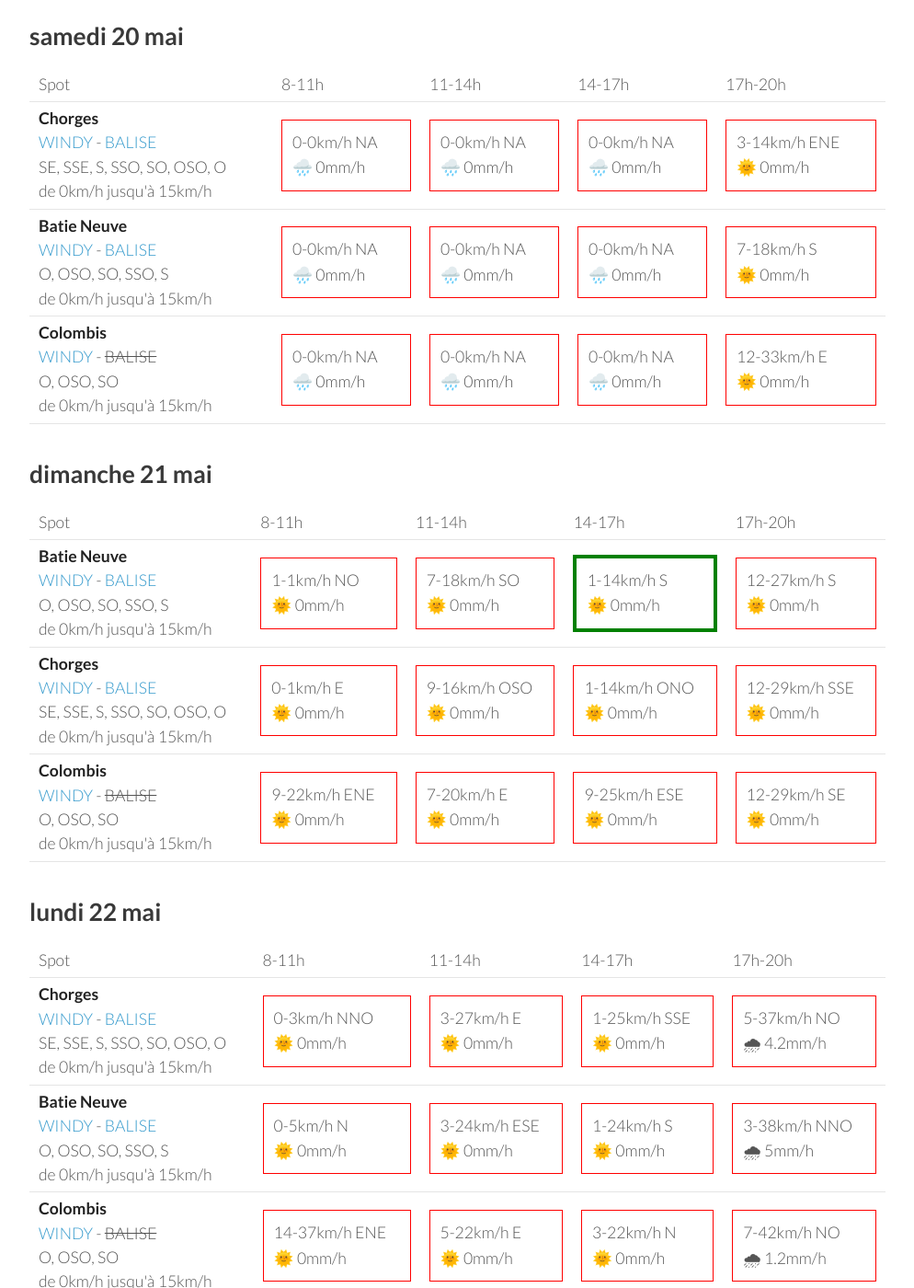
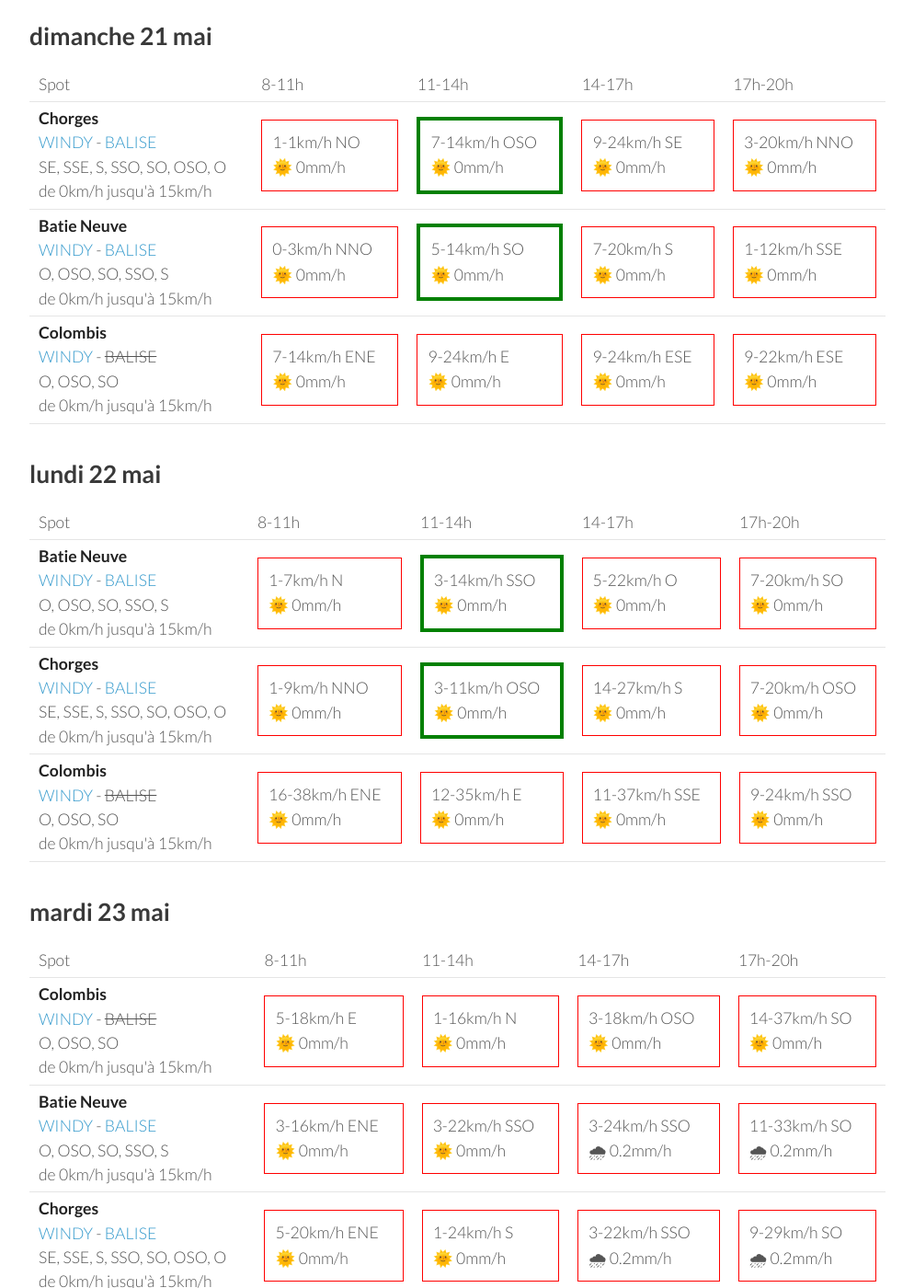
Before and after one commit to parapente-dans-le-nord/parapente-dans-le-nord.github.io, a Jekyll site: the page built from serre_poncon.markdown, in a window 1280 px wide and 1400 px high, scrolled down 256 px. Shown: the whole window at 92% size, without its empty margins (26-1020 px from the left). Built offline with Jekyll 4.4.1, drawn with Linux system fonts in a browser that asks for light colours; some of the changed text lies outside the part shown.

Commit message:
update index.markdown

```diff
--- a/serre_poncon.markdown
+++ b/serre_poncon.markdown
@@ -7,9 +7,9 @@ title:  "Tous les spots"
 {: .links}
 
 # Prevision Windy, modèle Arome
-page mise à jour le samedi 20 mai 22:31
+page mise à jour le dimanche 21 mai 06:31
 
-## samedi 20 mai
+## dimanche 21 mai
 
 {::nomarkdown}
 <table>
@@ -24,73 +24,30 @@ page mise à jour le samedi 20 mai 22:31
 <tr>
         <td><strong>Chorges</strong><br><a href="https://windy.com/44.578/6.280?44.559,6.262,10">WINDY</a> - <span class=""><a href="https://www.openwindmap.org/PP554">BALISE</a> </span><br> <span class="vent-favorable">SE, SSE, S, SSO, SO, OSO, O</span><br><span class="force-vent">de 0km/h jusqu'à 15km/h</span> </td>
 
-            <td><div class="not-flyable"><p>0-0km/h NA</p><p>🌧️ 0mm/h</p></div></td>
-            <td><div class="not-flyable"><p>0-0km/h NA</p><p>🌧️ 0mm/h</p></div></td>
-            <td><div class="not-flyable"><p>0-0km/h NA</p><p>🌧️ 0mm/h</p></div></td>
-            <td><div class="not-flyable"><p>3-14km/h ENE</p><p>🌞 0mm/h</p></div></td>
+            <td><div class="not-flyable"><p>1-1km/h NO</p><p>🌞 0mm/h</p></div></td>
+            <td><div class="flyable"><p>7-14km/h OSO</p><p>🌞 0mm/h</p></div></td>
+            <td><div class="not-flyable"><p>9-24km/h SE</p><p>🌞 0mm/h</p></div></td>
+            <td><div class="not-flyable"><p>3-20km/h NNO</p><p>🌞 0mm/h</p></div></td>
+
 
     </tr>
 <tr>
         <td><strong>Batie Neuve</strong><br><a href="https://windy.com/44.584/6.236?44.559,6.262,10,m:eTtagly">WINDY</a> - <span class=""><a href="https://www.openwindmap.org/PP554">BALISE</a> </span><br> <span class="vent-favorable">O, OSO, SO, SSO, S</span><br><span class="force-vent">de 0km/h jusqu'à 15km/h</span> </td>
 
-            <td><div class="not-flyable"><p>0-0km/h NA</p><p>🌧️ 0mm/h</p></div></td>
-            <td><div class="not-flyable"><p>0-0km/h NA</p><p>🌧️ 0mm/h</p></div></td>
-            <td><div class="not-flyable"><p>0-0km/h NA</p><p>🌧️ 0mm/h</p></div></td>
-            <td><div class="not-flyable"><p>7-18km/h S</p><p>🌞 0mm/h</p></div></td>
-
-    </tr>
-<tr>
-        <td><strong>Colombis</strong><br><a href="https://windy.com/44.494/6.216?44.559,6.262,10">WINDY</a> - <span class="no-balise"> BALISE </span><br> <span class="vent-favorable">O, OSO, SO</span><br><span class="force-vent">de 0km/h jusqu'à 15km/h</span> </td>
-
-            <td><div class="not-flyable"><p>0-0km/h NA</p><p>🌧️ 0mm/h</p></div></td>
-            <td><div class="not-flyable"><p>0-0km/h NA</p><p>🌧️ 0mm/h</p></div></td>
-            <td><div class="not-flyable"><p>0-0km/h NA</p><p>🌧️ 0mm/h</p></div></td>
-            <td><div class="not-flyable"><p>12-33km/h E</p><p>🌞 0mm/h</p></div></td>
-
-    </tr>
-
-</tbody>
-</table>
-{:/}
-## dimanche 21 mai
-
-{::nomarkdown}
-<table>
-  <tbody>
-    <tr>
-      <td>Spot</td>
-      <td>8-11h</td>
-      <td>11-14h</td>
-      <td>14-17h</td>
-      <td>17h-20h</td>
-    </tr>
-<tr>
-        <td><strong>Batie Neuve</strong><br><a href="https://windy.com/44.584/6.236?44.559,6.262,10,m:eTtagly">WINDY</a> - <span class=""><a href="https://www.openwindmap.org/PP554">BALISE</a> </span><br> <span class="vent-favorable">O, OSO, SO, SSO, S</span><br><span class="force-vent">de 0km/h jusqu'à 15km/h</span> </td>
-
-            <td><div class="not-flyable"><p>1-1km/h NO</p><p>🌞 0mm/h</p></div></td>
-            <td><div class="not-flyable"><p>7-18km/h SO</p><p>🌞 0mm/h</p></div></td>
-            <td><div class="flyable"><p>1-14km/h S</p><p>🌞 0mm/h</p></div></td>
-            <td><div class="not-flyable"><p>12-27km/h S</p><p>🌞 0mm/h</p></div></td>
-
-
-    </tr>
-<tr>
-        <td><strong>Chorges</strong><br><a href="https://windy.com/44.578/6.280?44.559,6.262,10">WINDY</a> - <span class=""><a href="https://www.openwindmap.org/PP554">BALISE</a> </span><br> <span class="vent-favorable">SE, SSE, S, SSO, SO, OSO, O</span><br><span class="force-vent">de 0km/h jusqu'à 15km/h</span> </td>
-
-            <td><div class="not-flyable"><p>0-1km/h E</p><p>🌞 0mm/h</p></div></td>
-            <td><div class="not-flyable"><p>9-16km/h OSO</p><p>🌞 0mm/h</p></div></td>
-            <td><div class="not-flyable"><p>1-14km/h ONO</p><p>🌞 0mm/h</p></div></td>
-            <td><div class="not-flyable"><p>12-29km/h SSE</p><p>🌞 0mm/h</p></div></td>
+            <td><div class="not-flyable"><p>0-3km/h NNO</p><p>🌞 0mm/h</p></div></td>
+            <td><div class="flyable"><p>5-14km/h SO</p><p>🌞 0mm/h</p></div></td>
+            <td><div class="not-flyable"><p>7-20km/h S</p><p>🌞 0mm/h</p></div></td>
+            <td><div class="not-flyable"><p>1-12km/h SSE</p><p>🌞 0mm/h</p></div></td>
 
 
     </tr>
 <tr>
         <td><strong>Colombis</strong><br><a href="https://windy.com/44.494/6.216?44.559,6.262,10">WINDY</a> - <span class="no-balise"> BALISE </span><br> <span class="vent-favorable">O, OSO, SO</span><br><span class="force-vent">de 0km/h jusqu'à 15km/h</span> </td>
 
-            <td><div class="not-flyable"><p>9-22km/h ENE</p><p>🌞 0mm/h</p></div></td>
-            <td><div class="not-flyable"><p>7-20km/h E</p><p>🌞 0mm/h</p></div></td>
-            <td><div class="not-flyable"><p>9-25km/h ESE</p><p>🌞 0mm/h</p></div></td>
-            <td><div class="not-flyable"><p>12-29km/h SE</p><p>🌞 0mm/h</p></div></td>
+            <td><div class="not-flyable"><p>7-14km/h ENE</p><p>🌞 0mm/h</p></div></td>
+            <td><div class="not-flyable"><p>9-24km/h E</p><p>🌞 0mm/h</p></div></td>
+            <td><div class="not-flyable"><p>9-24km/h ESE</p><p>🌞 0mm/h</p></div></td>
+            <td><div class="not-flyable"><p>9-22km/h ESE</p><p>🌞 0mm/h</p></div></td>
 
 
     </tr>
@@ -111,32 +68,32 @@ page mise à jour le samedi 20 mai 22:31
       <td>17h-20h</td>
     </tr>
 <tr>
-        <td><strong>Chorges</strong><br><a href="https://windy.com/44.578/6.280?44.559,6.262,10">WINDY</a> - <span class=""><a href="https://www.openwindmap.org/PP554">BALISE</a> </span><br> <span class="vent-favorable">SE, SSE, S, SSO, SO, OSO, O</span><br><span class="force-vent">de 0km/h jusqu'à 15km/h</span> </td>
+        <td><strong>Batie Neuve</strong><br><a href="https://windy.com/44.584/6.236?44.559,6.262,10,m:eTtagly">WINDY</a> - <span class=""><a href="https://www.openwindmap.org/PP554">BALISE</a> </span><br> <span class="vent-favorable">O, OSO, SO, SSO, S</span><br><span class="force-vent">de 0km/h jusqu'à 15km/h</span> </td>
 
-            <td><div class="not-flyable"><p>0-3km/h NNO</p><p>🌞 0mm/h</p></div></td>
-            <td><div class="not-flyable"><p>3-27km/h E</p><p>🌞 0mm/h</p></div></td>
-            <td><div class="not-flyable"><p>1-25km/h SSE</p><p>🌞 0mm/h</p></div></td>
-            <td><div class="not-flyable"><p>5-37km/h NO</p><p>🌧 4.2mm/h</p></div></td>
+            <td><div class="not-flyable"><p>1-7km/h N</p><p>🌞 0mm/h</p></div></td>
+            <td><div class="flyable"><p>3-14km/h SSO</p><p>🌞 0mm/h</p></div></td>
+            <td><div class="not-flyable"><p>5-22km/h O</p><p>🌞 0mm/h</p></div></td>
+            <td><div class="not-flyable"><p>7-20km/h SO</p><p>🌞 0mm/h</p></div></td>
 
 
     </tr>
 <tr>
-        <td><strong>Batie Neuve</strong><br><a href="https://windy.com/44.584/6.236?44.559,6.262,10,m:eTtagly">WINDY</a> - <span class=""><a href="https://www.openwindmap.org/PP554">BALISE</a> </span><br> <span class="vent-favorable">O, OSO, SO, SSO, S</span><br><span class="force-vent">de 0km/h jusqu'à 15km/h</span> </td>
+        <td><strong>Chorges</strong><br><a href="https://windy.com/44.578/6.280?44.559,6.262,10">WINDY</a> - <span class=""><a href="https://www.openwindmap.org/PP554">BALISE</a> </span><br> <span class="vent-favorable">SE, SSE, S, SSO, SO, OSO, O</span><br><span class="force-vent">de 0km/h jusqu'à 15km/h</span> </td>
 
-            <td><div class="not-flyable"><p>0-5km/h N</p><p>🌞 0mm/h</p></div></td>
-            <td><div class="not-flyable"><p>3-24km/h ESE</p><p>🌞 0mm/h</p></div></td>
-            <td><div class="not-flyable"><p>1-24km/h S</p><p>🌞 0mm/h</p></div></td>
-            <td><div class="not-flyable"><p>3-38km/h NNO</p><p>🌧 5mm/h</p></div></td>
+            <td><div class="not-flyable"><p>1-9km/h NNO</p><p>🌞 0mm/h</p></div></td>
+            <td><div class="flyable"><p>3-11km/h OSO</p><p>🌞 0mm/h</p></div></td>
+            <td><div class="not-flyable"><p>14-27km/h S</p><p>🌞 0mm/h</p></div></td>
+            <td><div class="not-flyable"><p>7-20km/h OSO</p><p>🌞 0mm/h</p></div></td>
 
 
     </tr>
 <tr>
         <td><strong>Colombis</strong><br><a href="https://windy.com/44.494/6.216?44.559,6.262,10">WINDY</a> - <span class="no-balise"> BALISE </span><br> <span class="vent-favorable">O, OSO, SO</span><br><span class="force-vent">de 0km/h jusqu'à 15km/h</span> </td>
 
-            <td><div class="not-flyable"><p>14-37km/h ENE</p><p>🌞 0mm/h</p></div></td>
-            <td><div class="not-flyable"><p>5-22km/h E</p><p>🌞 0mm/h</p></div></td>
-            <td><div class="not-flyable"><p>3-22km/h N</p><p>🌞 0mm/h</p></div></td>
-            <td><div class="not-flyable"><p>7-42km/h NO</p><p>🌧 1.2mm/h</p></div></td>
+            <td><div class="not-flyable"><p>16-38km/h ENE</p><p>🌞 0mm/h</p></div></td>
+            <td><div class="not-flyable"><p>12-35km/h E</p><p>🌞 0mm/h</p></div></td>
+            <td><div class="not-flyable"><p>11-37km/h SSE</p><p>🌞 0mm/h</p></div></td>
+            <td><div class="not-flyable"><p>9-24km/h SSO</p><p>🌞 0mm/h</p></div></td>
 
 
     </tr>
@@ -160,9 +117,9 @@ page mise à jour le samedi 20 mai 22:31
         <td><strong>Colombis</strong><br><a href="https://windy.com/44.494/6.216?44.559,6.262,10">WINDY</a> - <span class="no-balise"> BALISE </span><br> <span class="vent-favorable">O, OSO, SO</span><br><span class="force-vent">de 0km/h jusqu'à 15km/h</span> </td>
 
             <td><div class="not-flyable"><p>5-18km/h E</p><p>🌞 0mm/h</p></div></td>
-            <td><div class="not-flyable"><p>1-18km/h NNE</p><p>🌞 0mm/h</p></div></td>
-            <td><div class="not-flyable"><p>5-20km/h OSO</p><p>🌞 0mm/h</p></div></td>
-            <td><div class="not-flyable"><p>12-31km/h SO</p><p>🌞 0mm/h</p></div></td>
+            <td><div class="not-flyable"><p>1-16km/h N</p><p>🌞 0mm/h</p></div></td>
+            <td><div class="not-flyable"><p>3-18km/h OSO</p><p>🌞 0mm/h</p></div></td>
+            <td><div class="not-flyable"><p>14-37km/h SO</p><p>🌞 0mm/h</p></div></td>
 
 
     </tr>
@@ -170,9 +127,9 @@ page mise à jour le samedi 20 mai 22:31
         <td><strong>Batie Neuve</strong><br><a href="https://windy.com/44.584/6.236?44.559,6.262,10,m:eTtagly">WINDY</a> - <span class=""><a href="https://www.openwindmap.org/PP554">BALISE</a> </span><br> <span class="vent-favorable">O, OSO, SO, SSO, S</span><br><span class="force-vent">de 0km/h jusqu'à 15km/h</span> </td>
 
             <td><div class="not-flyable"><p>3-16km/h ENE</p><p>🌞 0mm/h</p></div></td>
-            <td><div class="not-flyable"><p>3-22km/h S</p><p>🌞 0mm/h</p></div></td>
-            <td><div class="not-flyable"><p>5-24km/h SO</p><p>🌧 0.2mm/h</p></div></td>
-            <td><div class="not-flyable"><p>11-33km/h SO</p><p>🌞 0mm/h</p></div></td>
+            <td><div class="not-flyable"><p>3-22km/h SSO</p><p>🌞 0mm/h</p></div></td>
+            <td><div class="not-flyable"><p>3-24km/h SSO</p><p>🌧 0.2mm/h</p></div></td>
+            <td><div class="not-flyable"><p>11-33km/h SO</p><p>🌧 0.2mm/h</p></div></td>
 
 
     </tr>
@@ -181,8 +138,8 @@ page mise à jour le samedi 20 mai 22:31
 
             <td><div class="not-flyable"><p>5-20km/h ENE</p><p>🌞 0mm/h</p></div></td>
             <td><div class="not-flyable"><p>1-24km/h S</p><p>🌞 0mm/h</p></div></td>
-            <td><div class="not-flyable"><p>5-22km/h SO</p><p>🌧 0.2mm/h</p></div></td>
-            <td><div class="not-flyable"><p>9-33km/h SO</p><p>🌧 0.2mm/h</p></div></td>
+            <td><div class="not-flyable"><p>3-22km/h SSO</p><p>🌧 0.2mm/h</p></div></td>
+            <td><div class="not-flyable"><p>9-29km/h SO</p><p>🌧 0.2mm/h</p></div></td>
 
 
     </tr>
@@ -205,8 +162,8 @@ page mise à jour le samedi 20 mai 22:31
 <tr>
         <td><strong>Colombis</strong><br><a href="https://windy.com/44.494/6.216?44.559,6.262,10">WINDY</a> - <span class="no-balise"> BALISE </span><br> <span class="vent-favorable">O, OSO, SO</span><br><span class="force-vent">de 0km/h jusqu'à 15km/h</span> </td>
 
-            <td><div class="not-flyable"><p>5-18km/h E</p><p>🌞 0mm/h</p></div></td>
-            <td><div class="not-flyable"><p>1-16km/h ONO</p><p>🌞 0mm/h</p></div></td>
+            <td><div class="not-flyable"><p>5-16km/h E</p><p>🌞 0mm/h</p></div></td>
+            <td><div class="not-flyable"><p>3-16km/h O</p><p>🌞 0mm/h</p></div></td>
             <td><div class="not-flyable"><p>7-22km/h OSO</p><p>🌧 0.4mm/h</p></div></td>
             <td><div class="not-flyable"><p>5-38km/h SO</p><p>🌧 4.4mm/h</p></div></td>
 
@@ -216,7 +173,7 @@ page mise à jour le samedi 20 mai 22:31
         <td><strong>Batie Neuve</strong><br><a href="https://windy.com/44.584/6.236?44.559,6.262,10,m:eTtagly">WINDY</a> - <span class=""><a href="https://www.openwindmap.org/PP554">BALISE</a> </span><br> <span class="vent-favorable">O, OSO, SO, SSO, S</span><br><span class="force-vent">de 0km/h jusqu'à 15km/h</span> </td>
 
             <td><div class="not-flyable"><p>3-16km/h NE</p><p>🌞 0mm/h</p></div></td>
-            <td><div class="not-flyable"><p>3-22km/h SSO</p><p>🌞 0mm/h</p></div></td>
+            <td><div class="not-flyable"><p>5-22km/h SSO</p><p>🌞 0mm/h</p></div></td>
             <td><div class="not-flyable"><p>5-27km/h SO</p><p>🌞 0mm/h</p></div></td>
             <td><div class="not-flyable"><p>7-40km/h SO</p><p>🌧 5mm/h</p></div></td>
 
@@ -225,7 +182,7 @@ page mise à jour le samedi 20 mai 22:31
 <tr>
         <td><strong>Chorges</strong><br><a href="https://windy.com/44.578/6.280?44.559,6.262,10">WINDY</a> - <span class=""><a href="https://www.openwindmap.org/PP554">BALISE</a> </span><br> <span class="vent-favorable">SE, SSE, S, SSO, SO, OSO, O</span><br><span class="force-vent">de 0km/h jusqu'à 15km/h</span> </td>
 
-            <td><div class="not-flyable"><p>5-20km/h ENE</p><p>🌞 0mm/h</p></div></td>
+            <td><div class="not-flyable"><p>5-18km/h ENE</p><p>🌞 0mm/h</p></div></td>
             <td><div class="not-flyable"><p>3-24km/h SO</p><p>🌞 0mm/h</p></div></td>
             <td><div class="not-flyable"><p>5-27km/h SO</p><p>🌧 0.2mm/h</p></div></td>
             <td><div class="not-flyable"><p>9-40km/h SO</p><p>🌧 4.5mm/h</p></div></td>
```
